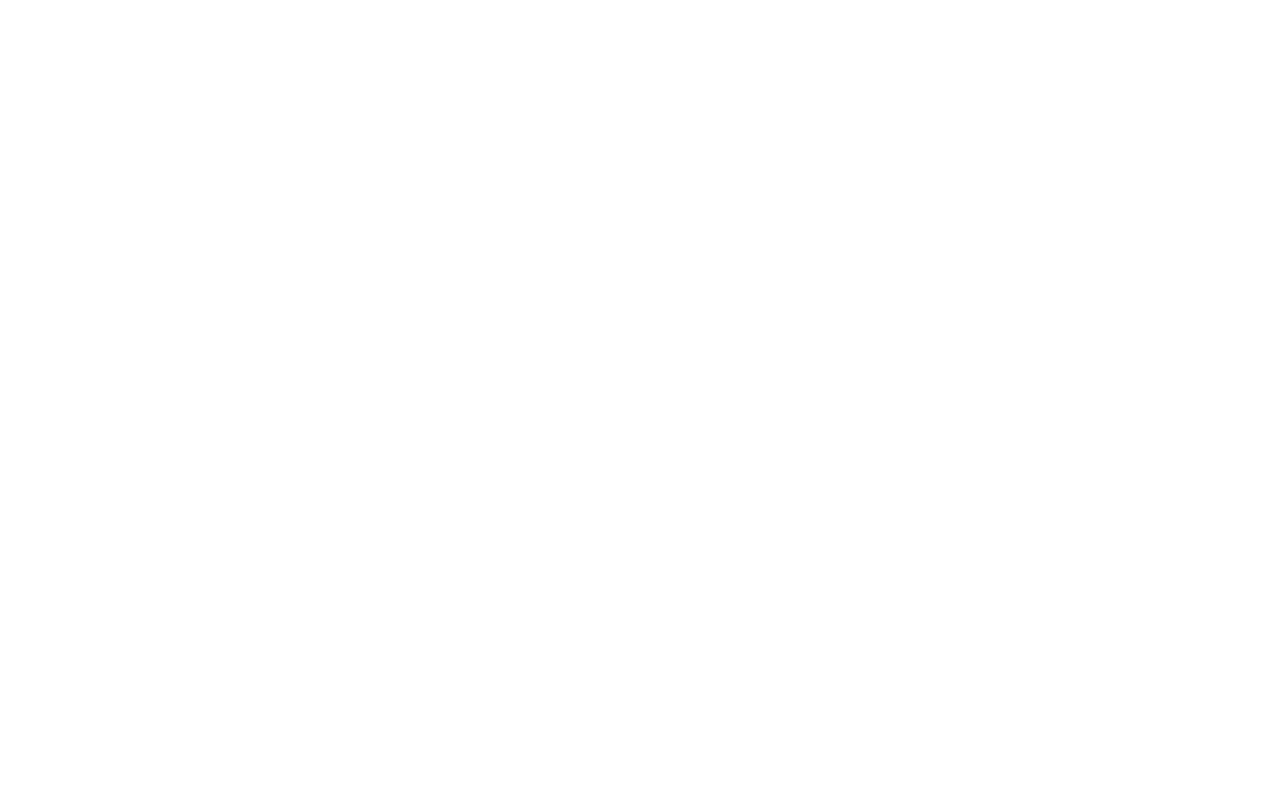
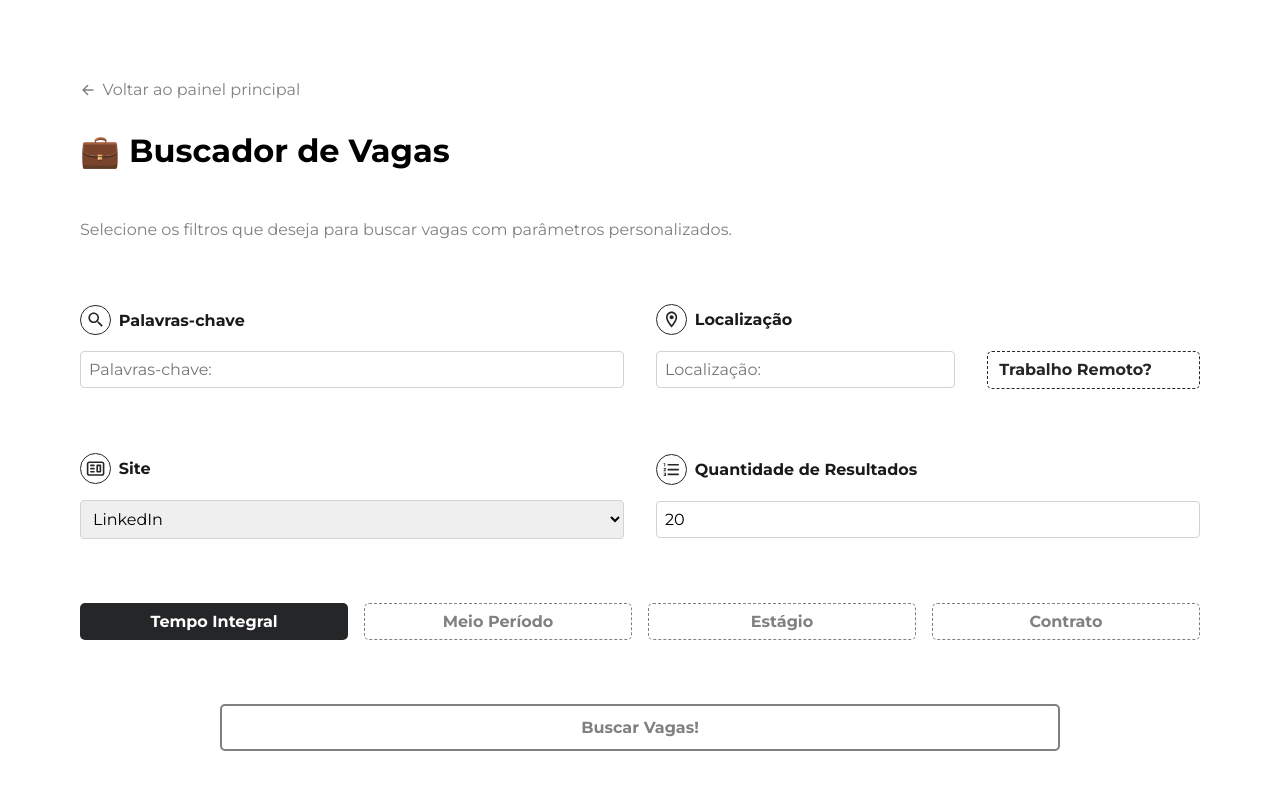
Before and after one commit to AntonyHaro/talent-engine, a React (Vite) app: page /job-finder in a window 1280 px wide. Before the commit this address had no page. Shown: the top 800 px of the page. Built offline with nearby package versions, Linux system fonts and the light colour scheme.

Commit message:
melhorias na interface do JobFinder

```diff
--- a/src/App.css
+++ /dev/null
@@ -1,5 +0,0 @@
-#root {
-  margin: 0;
-  /* padding: 2rem; */
-  /* text-align: center; */
-}
--- a/src/App.jsx
+++ b/src/App.jsx
@@ -1,19 +1,15 @@
 import { Routes, Route } from "react-router-dom";
-import JobFinder from "./pages/JobFinder/JobFinder";
-import Curriculum from "./pages/Curriculum/Curriculum";
-import Home from "./pages/Home/Home";
-import Header from "./components/Header/Header";
-import "./App.css";
+import JobFinder from "./pages/job-finder/JobFinder";
+import CurriculumAnalyzer from "./pages/curriculum-analyzer/CurriculumAnalyzer"
+import Home from "./pages/home/Home";
 
 function App() {
     return (
         <div>
-            {/* <Header /> */}
-
             <Routes>
                 <Route path="/" element={<Home />} />
-                <Route path="/jobs" element={<JobFinder />} />
-                <Route path="/cv" element={<Curriculum />} />
+                <Route path="/job-finder" element={<JobFinder />} />
+                <Route path="/cv-analyzer" element={<CurriculumAnalyzer />} />
             </Routes>
         </div>
     );
--- a/src/components/Header/Header.jsx
+++ /dev/null
@@ -1,29 +0,0 @@
-import { LuGlasses } from "react-icons/lu";
-import { FaGear } from "react-icons/fa6";
-import { Link } from "react-router-dom";
-import styles from "./Header.module.css";
-
-function Header() {
-    return (
-        <header className={styles.header}>
-            <h1>
-                <div className={styles.svg}>
-                    <FaGear />
-                </div>
-                Talent Engine
-            </h1>
-            <nav>
-                <ul>
-                    <li>
-                        <Link to={"/cv"}>CV Analyzer</Link>
-                    </li>
-                    <li>
-                        <Link to={"/jobs"}>Job Finder</Link>
-                    </li>
-                </ul>
-            </nav>
-        </header>
-    );
-}
-
-export default Header;
--- a/src/components/Header/Header.module.css
+++ /dev/null
@@ -1,61 +0,0 @@
-.header {
-    width: 80vw;
-    display: flex;
-    justify-content: space-between;
-    align-items: center;
-    padding: 0 3rem 1.4rem 3rem;
-    border-bottom: 2px solid lightgray;
-}
-
-.header h1 {
-    display: flex;
-    align-items: center;
-    gap: 0.6rem;
-    color: black;
-}
-
-.header .svg {
-    padding: 0.6rem;
-    display: grid;
-    place-items: center;
-    /* background-color: hsl(210, 7%, 83%); */
-    background-color: var(--primary-color);
-    border-radius: 50%;
-}
-
-.svg svg {
-    font-size: 0.65em;
-    color: white;
-    transition: 0.2s;
-    animation: rotate360 20s infinite linear;
-}
-
-@keyframes rotate360 {
-    from {
-        transform: rotate(0deg);
-    }
-    to {
-        transform: rotate(360deg);
-    }
-}
-
-.header ul {
-    list-style: none;
-    display: flex;
-    gap: 0.7rem;
-}
-
-.header a {
-    color: hsl(210, 7%, 65%);
-    border: 1px solid hsl(210, 7%, 65%);
-    border-radius: 5px;
-    padding: 0.4rem 0.9rem;
-    transition: 0.2s;
-}
-
-.header a:hover {
-    /* color: hsl(210, 7%, 30%);
-    border-color: hsl(210, 7%, 30%); */
-    color: var(--primary-color);
-    border-color: var(--primary-color);
-}
--- /dev/null
+++ b/src/components/return-home/ReturnHome.jsx
@@ -0,0 +1,20 @@
+import { Link } from "react-router-dom";
+import { IoArrowBack } from "react-icons/io5";
+
+export default function ReturnHome() {
+    return (
+        <Link
+            to={"/"}
+            style={{
+                color: "gray",
+                width: "fit-content",
+                textDecoration: "none",
+                display: "flex",
+                alignItems: "center",
+                gap: "0.4rem",
+            }}
+        >
+            <IoArrowBack /> Voltar ao painel principal
+        </Link>
+    );
+}
--- a/src/index.css
+++ b/src/index.css
@@ -4,7 +4,8 @@
     --text: hsl(210, 7%, 10%);
     --border: gray;
     --input-bgc: hsl(210, 7%, 87%);
-    --primary-color: hsl(210, 42%, 25%);
+    --primary-color: hsl(210, 5%, 15%);
+    /* --primary-color: hsl(210, 42%, 25%); */
     font-synthesis: none;
     text-rendering: optimizeLegibility;
     -webkit-font-smoothing: antialiased;
@@ -23,17 +24,16 @@ body,
     -moz-osx-font-smoothing: grayscale;
     padding: 5rem;
     color: var(--text);
-    display: flex !important;
+    /* display: flex !important;
     flex-direction: column;
     align-items: center;
-    gap: 6rem;
+    gap: 6rem; */
 }
 
 main {
     width: 100%;
     display: flex;
     flex-direction: column;
-    /* align-items: center; */
     gap: 2rem;
 }
 
--- a/src/pages/Curriculum/Curriculum.jsx
+++ b/src/pages/curriculum-analyzer/CurriculumAnalyzer.jsx
@@ -1,9 +1,9 @@
 import { useState } from "react";
 import { LuGlasses } from "react-icons/lu";
-import styles from "./Curriculum.module.css";
+import styles from "./CurriculumAnalyzer.module.css";
 import ReactMarkdown from "react-markdown";
 
-export default function Curriculum() {
+export default function CurriculumAnalyzer() {
     const [file, setFile] = useState(null);
     const [job, setJob] = useState("");
     const [loading, setLoading] = useState(false);
--- a/src/pages/Home/Home.module.css
+++ b/src/pages/home/Home.module.css
@@ -1,3 +1,7 @@
+.title {
+    color: black;
+}
+
 .info {
     color: gray;
     margin-bottom: 1%;
@@ -28,7 +32,7 @@
 }
 
 .feature h2 {
-    color: hsl(206, 5%, 26%);
+    color: hsl(210, 15%, 10%);
 }
 
 .feature p {
--- a/src/pages/JobFinder/JobFinder.jsx
+++ b/src/pages/job-finder/JobFinder.jsx
@@ -1,3 +1,5 @@
+import { useState } from "react";
+import ReturnHome from "../../components/return-home/ReturnHome";
 import { IoMdSearch } from "react-icons/io";
 import { MdOutlineLocationOn } from "react-icons/md";
 import { CgWebsite } from "react-icons/cg";
@@ -5,8 +7,6 @@ import { LuBriefcaseBusiness } from "react-icons/lu";
 import { MdFormatListNumbered } from "react-icons/md";
 import { FaRegStar } from "react-icons/fa6";
 import { FaStar } from "react-icons/fa6";
-
-import { useState } from "react";
 import styles from "./JobFinder.module.css";
 
 function JobCard({ job }) {
@@ -77,7 +77,6 @@ function JobCard({ job }) {
                     Ver vaga
                 </a>
                 <button onClick={() => handleSave(job)}>
-                    {/* {saved ?  : < />} */}
                     {saved ? (
                         <>
                             <FaStar /> Vaga salva
@@ -93,11 +92,11 @@ function JobCard({ job }) {
     );
 }
 
-export default function Page() {
+export default function JobFinder() {
     const [formData, setFormData] = useState({
         searchTerm: "",
         location: "",
-        siteName: "indeed",
+        siteName: "linkedin",
         resultsWanted: 20,
         isRemote: false,
         jobType: "fulltime",
@@ -150,17 +149,19 @@ export default function Page() {
 
     return (
         <main className={styles.jobs}>
+            <ReturnHome />
             <h1 className={styles.title}>
-                <div className={styles.svg}>
+                {/* <div className={styles.svg}>
                     <LuBriefcaseBusiness />
-                </div>
-                Buscador de Vagas
+                </div> */}
+                💼 Buscador de Vagas
             </h1>
             <p style={{ color: "gray", marginBottom: "3%" }}>
                 Selecione os filtros que deseja para buscar vagas com parâmetros
                 personalizados.
             </p>
             <form onSubmit={handleSubmit} className={styles.form}>
+                <div className={styles.multiColumn}>
                     <div className={styles.formGroup}>
                         <label htmlFor="searchTerm">
                             <div className={styles.icon}>
@@ -196,7 +197,10 @@ export default function Page() {
                                 onChange={handleChange}
                                 required
                             />
-                        <label htmlFor="isRemote" className={styles.isRemote}>
+                            <label
+                                htmlFor="isRemote"
+                                className={styles.isRemote}
+                            >
                                 Trabalho Remoto?
                                 <input
                                     type="checkbox"
@@ -206,6 +210,7 @@ export default function Page() {
                                     onChange={handleChange}
                                 />
                             </label>
+                        </div>
                     </div>
                 </div>
 
@@ -223,7 +228,6 @@ export default function Page() {
                             value={formData.siteName}
                             onChange={handleChange}
                         >
-                            <option value="indeed">Indeed</option>
                             <option value="linkedin">LinkedIn</option>
                             <option value="glassdoor">Glassdoor</option>
                         </select>
@@ -248,13 +252,7 @@ export default function Page() {
                 </div>
 
                 <div className={styles.formGroup}>
-                    <label>
-                        <div className={styles.icon}>
-                            <LuBriefcaseBusiness />
-                        </div>
-                        Tipo de Trabalho
-                    </label>
-                    <div className={styles.multiColumn}>
+                    <div className={styles.jobFormat}>
                         {["fulltime", "parttime", "internship", "contract"].map(
                             (type) => (
                                 <label
@@ -290,9 +288,7 @@ export default function Page() {
                     {loading ? "Buscando..." : "Buscar Vagas!"}
                 </button>
             </form>
-
             {error && <p className={styles.error}>Erro: {error}</p>}
-
             <div className={styles.results}>
                 <h2>Resultados Encontrados:</h2>
                 {jobs.length <= 0 ? (
--- a/src/pages/JobFinder/JobFinder.module.css
+++ b/src/pages/job-finder/JobFinder.module.css
@@ -1,16 +1,8 @@
-/* index.module.css */
-.jobs {
-    width: 100%;
-    display: flex;
-    flex-direction: column;
-    align-items: center;
-}
-
 .title {
     text-align: center;
     font-size: 2rem;
     margin-bottom: 1.1rem;
-    color: var(--primary-color);
+    color: black;
     display: flex;
     align-items: center;
     gap: 0.9rem;
@@ -20,17 +12,17 @@
     padding: 0.4rem;
     display: grid;
     place-items: center;
-    border: 2px solid var(--primary-color);
+    border: 2px solid black;
     border-radius: 50%;
 }
 
 .svg svg {
     font-size: 0.7em;
-    color: var(--primary-color);
+    /* color: var(--primary-color); */
 }
 
 .form {
-    width: 80%;
+    /* width: 80%; */
     display: flex;
     flex-direction: column;
     align-items: center;
@@ -135,8 +127,6 @@
     background-color: var(--primary-color);
 }
 
-/* dfsdfsdfsdfsdf */
-
 .jobType {
     flex: 1;
     border: 1px dashed var(--border);
@@ -175,6 +165,11 @@
     cursor: pointer;
 }
 
+.jobFormat {
+    display: flex;
+    gap: 1rem;
+}
+
 .button {
     /* flex: 0.7; */
     width: 75%;
@@ -209,7 +204,7 @@
 }
 
 .results {
-    width: 90%;
+    width: 100%;
     margin-top: 3rem;
     display: grid;
     gap: 3rem;
@@ -229,6 +224,7 @@
     display: grid;
     gap: 1rem;
     transition: 0.2s ease-out;
+    font-size: 0.95em;
 }
 
 .jobCard:hover {
@@ -251,18 +247,19 @@
 }
 
 .jobCard a {
+    text-decoration: none;
     color: hsl(210, 30%, 50%);
     font-weight: bold;
     transition: 0.2s;
 }
 
 .jobCard a:hover {
-    color: hsl(210, 79%, 39%);
-    padding-left: 0.25rem;
+    color: hsl(210, 87%, 30%);
+    /* padding-left: 0.25rem; */
 }
 
 .flexContainer {
-    margin-top: 4.5%;
+    margin-top: 1%;
     display: flex;
     justify-content: space-between;
     align-items: center;
```
Also changed, not shown: src/pages/home/Home.jsx (renamed from src/pages/Home/Home.jsx, +4 -3 lines), src/pages/curriculum-analyzer/CurriculumAnalyzer.module.css (renamed from src/pages/Curriculum/Curriculum.module.css). Lines whose indentation alone changed are shown as unchanged.
